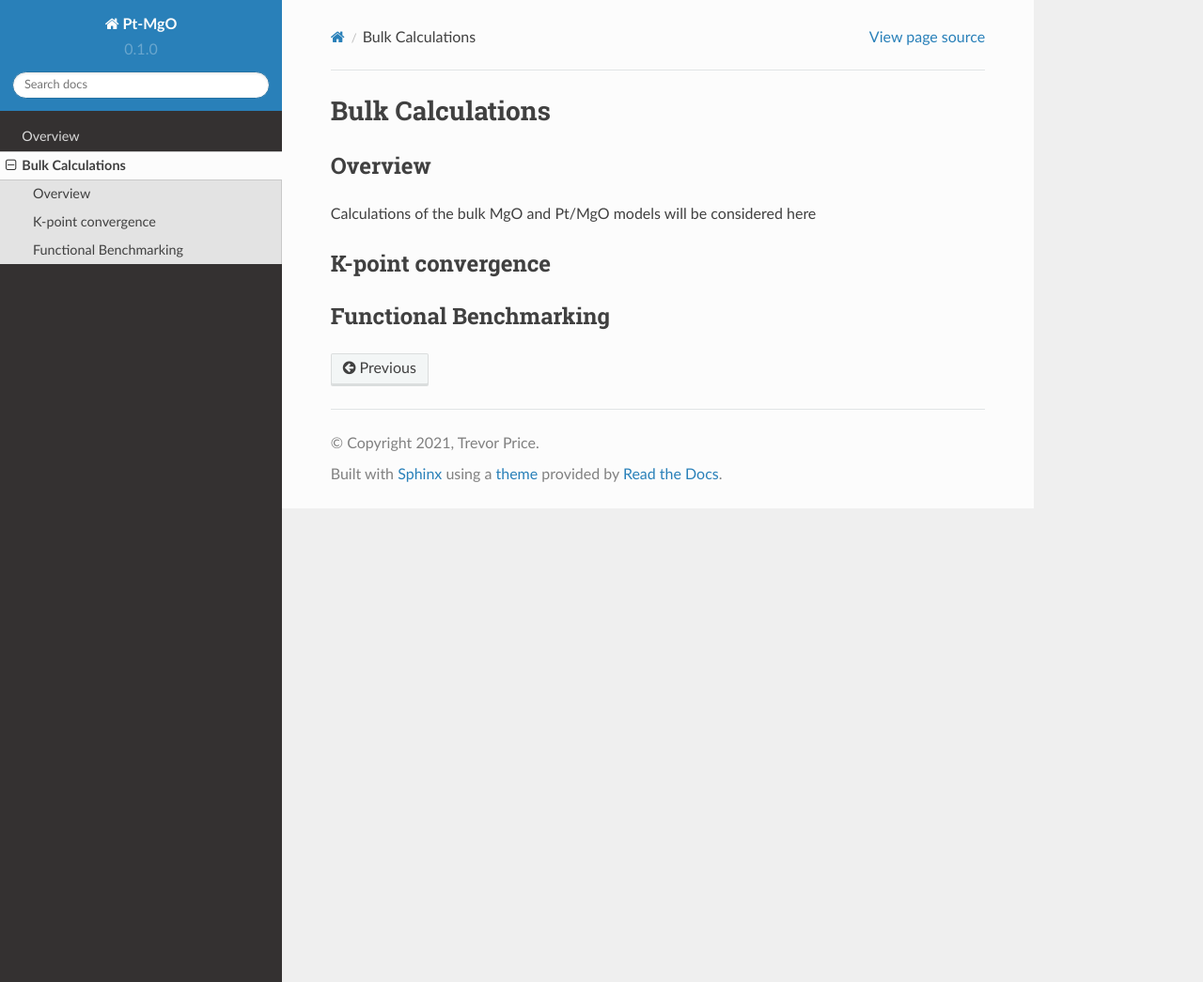
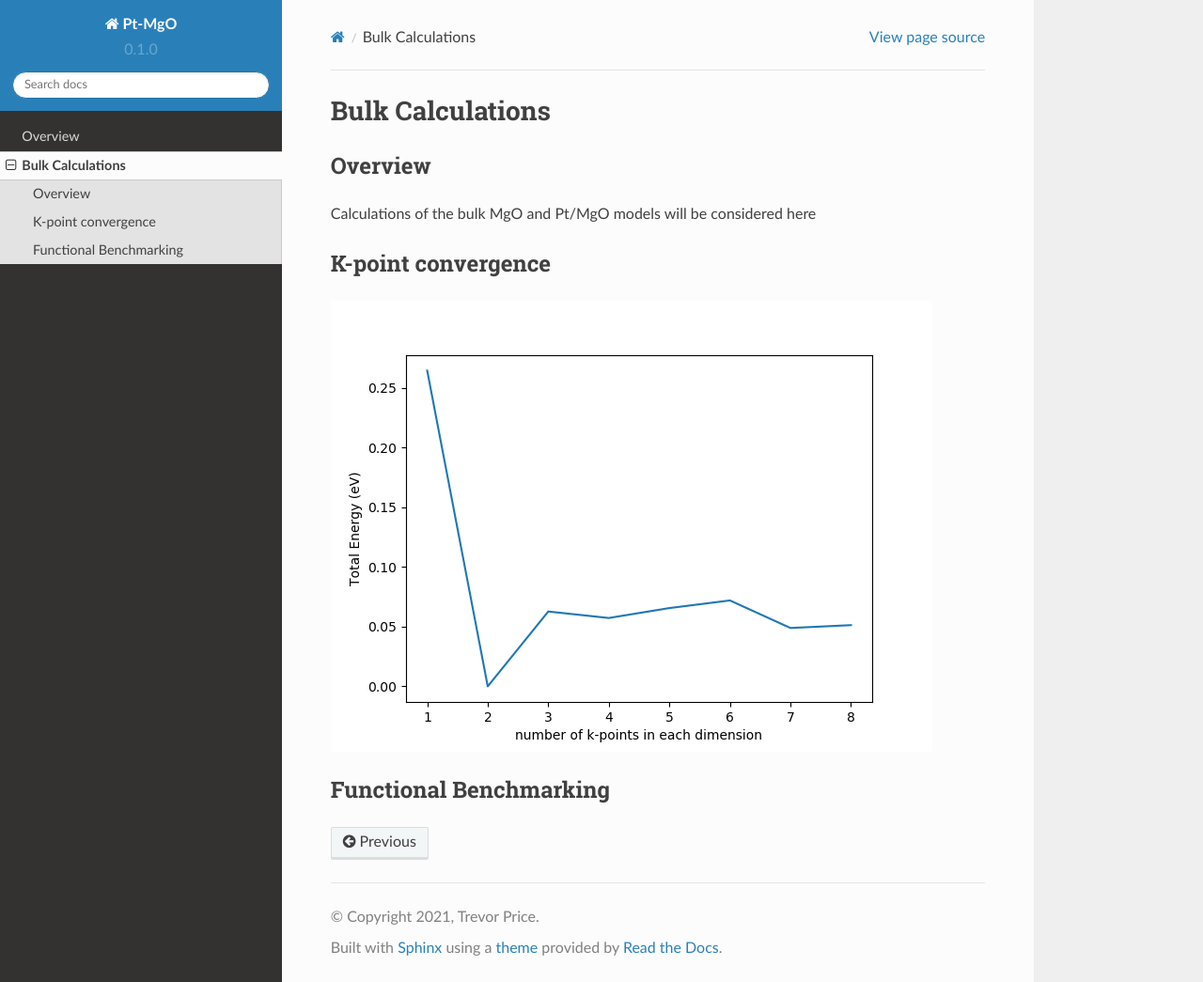
Before and after one commit to tdprice-858/Pt-MgO, a Sphinx documentation site: the page built from docs/source/bulk-calculations.rst, in a window 1280 px wide and 1045 px high. Shown: the whole window at 94% size. Built offline with Sphinx 7.4.7 and the Read the Docs theme 2.0.0, drawn with Linux system fonts in a browser that asks for light colours.

Commit message:
Add k-point convergence figure

```diff
--- a/docs/source/bulk-calculations.rst
+++ b/docs/source/bulk-calculations.rst
@@ -9,5 +9,8 @@ Calculations of the bulk MgO and Pt/MgO models will be considered here
 K-point convergence
 ------------
 
+
+.. image:: ../../figures/MgO-kpt-convergence.png
+
 Functional Benchmarking
 ----------
```
